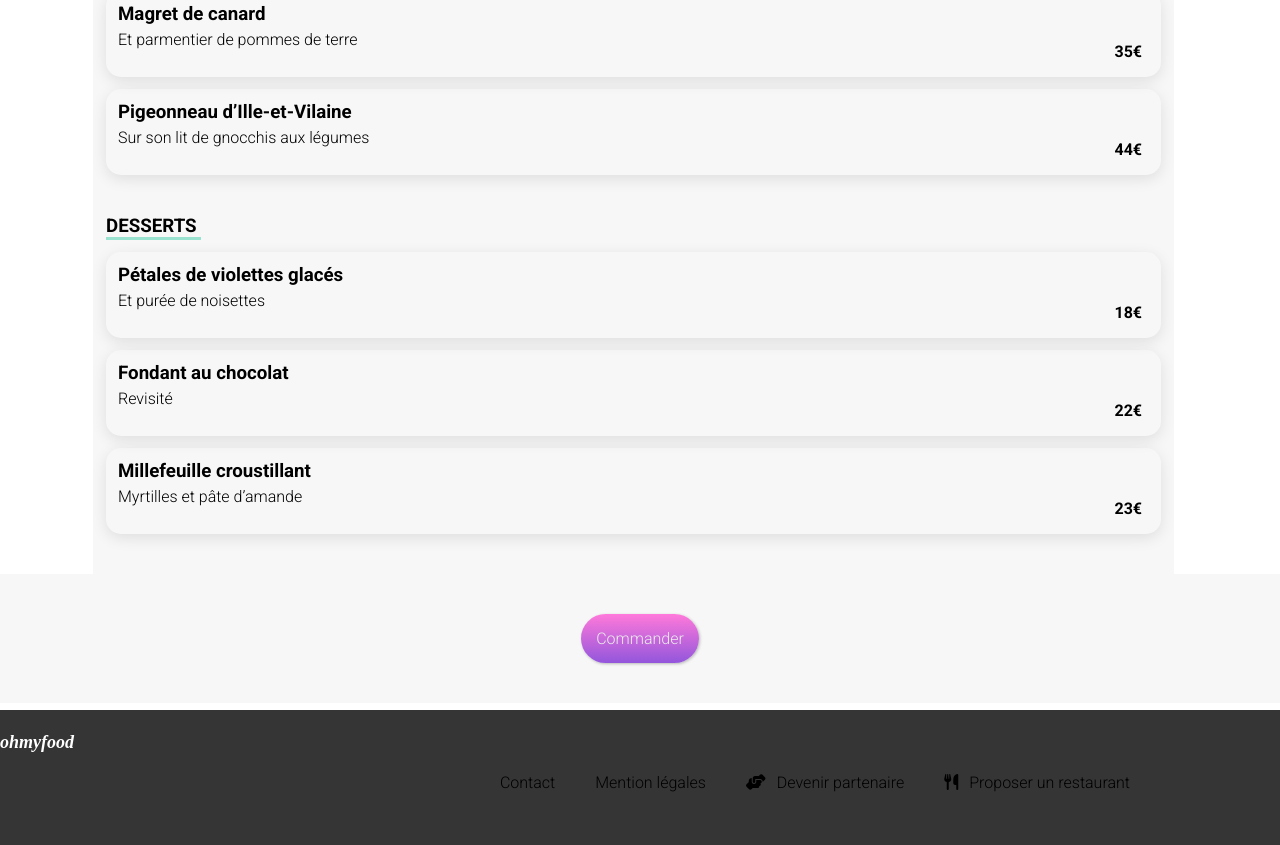
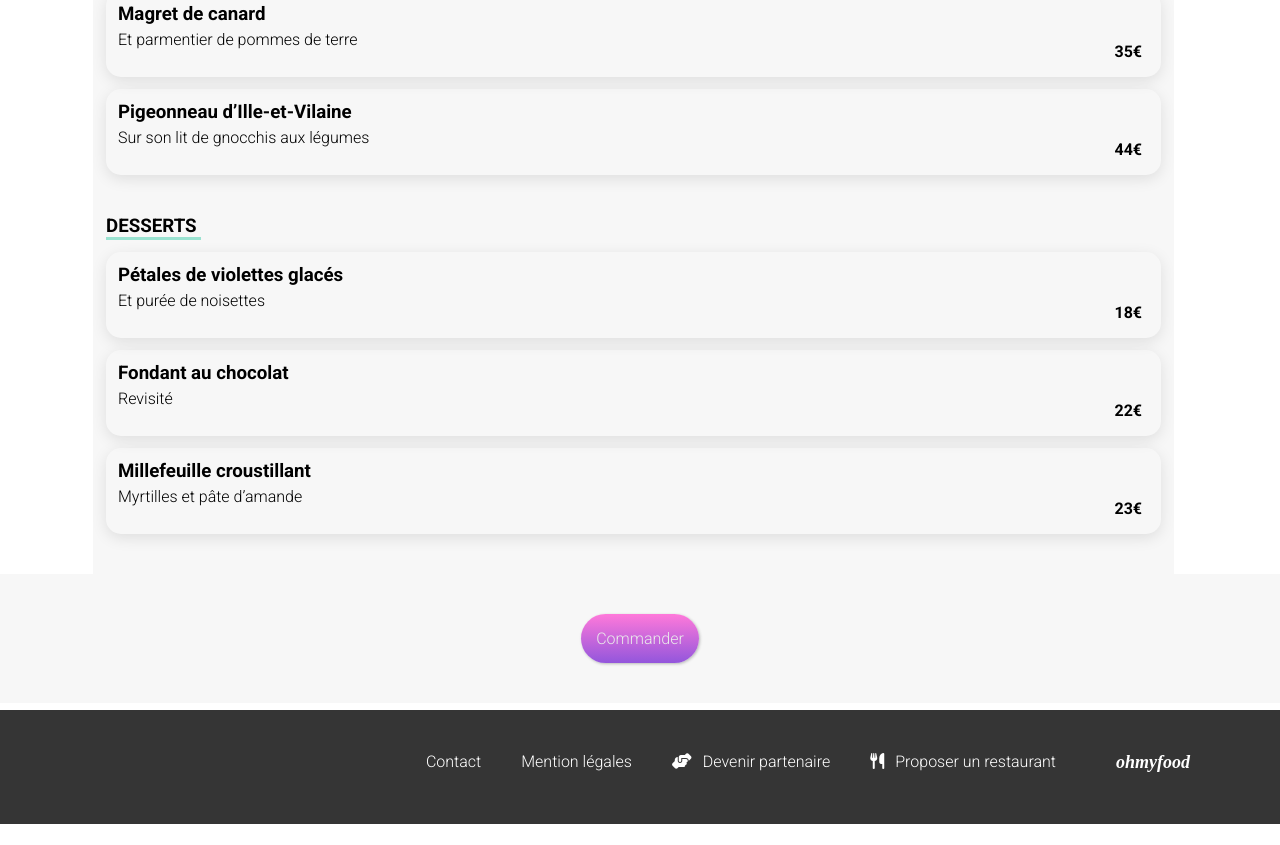
Before and after one commit to pletx/Homyfood, a website: page Restaurants/A-la-francaise.html in a window 1280 px wide. Shown: the part 1056-1901 px from the top of the page. After the commit the page ends 1880 px from the top, so only its background shows below. Drawn offline with Linux system fonts and the light colour scheme.

Commit message:
style: footer adapter

```diff
--- a/Restaurants/A-la-francaise.html
+++ b/Restaurants/A-la-francaise.html
@@ -173,22 +173,21 @@
 
     </main>
     <footer>
-        <h2>ohmyfood</h2>
-        <ul>
+		<div class="contenu-footer">
+			<h2>ohmyfood</h2>
+			<ul>
+				<li><a href="#"><i class="fa-solid fa-utensils"></i>Proposer un restaurant</a></li>
 
 
-            <li><a href=""><i class="fa-solid fa-utensils"></i>Proposer un restaurant </a></li>
+				<li><a href="#"><i class="fa-solid fa-handshake-angle"></i>Devenir partenaire</a></li>
 
 
-                <li><a href=""><i class="fa-solid fa-handshake-angle"></i>Devenir partenaire</a></li>
+				<li><a href="#">Mention légales</a></li>
 
 
-                <li><a href="">Mention légales</a></li>
+				<li><a href="#">Contact</a></li>
 
-
-                <li><a href="">Contact</a></li>
-
-        </ul>
-
-    </footer>
+			</ul>
+		</div>
+	</footer>
 </body>
--- a/Scss/Pages/footer.scss
+++ b/Scss/Pages/footer.scss
@@ -1,5 +1,6 @@
 $resolution-tablette:800px;
 footer {
+
     background-color: #353535;
     padding-top: 22px;
     padding-bottom: 33px;
@@ -21,7 +22,9 @@ footer {
 
     ul {
         margin: 0;
-        color: #ffffff;
+
+        a{color: #ffffff;}
+
         li {
 
             list-style-type: none;
@@ -39,7 +42,10 @@ footer {
 @media screen and (min-width:$resolution-tablette) {
 footer {
     margin-top: 7px;
-
+.contenu-footer{display:flex;
+    flex-direction: row-reverse;
+    h2{padding-top: 20px;}
+}
     ul {
         padding-right: 40px;
         display: flex;
```
Also changed, not shown: Restaurants/La-note-enchanté.html (+10 -10 lines), Restaurants/delice-des-sens.html (+10 -10 lines), Restaurants/palette-de-gout.html (+10 -11 lines), index.html (+8 -5 lines), css/style.css, 1 other file.
